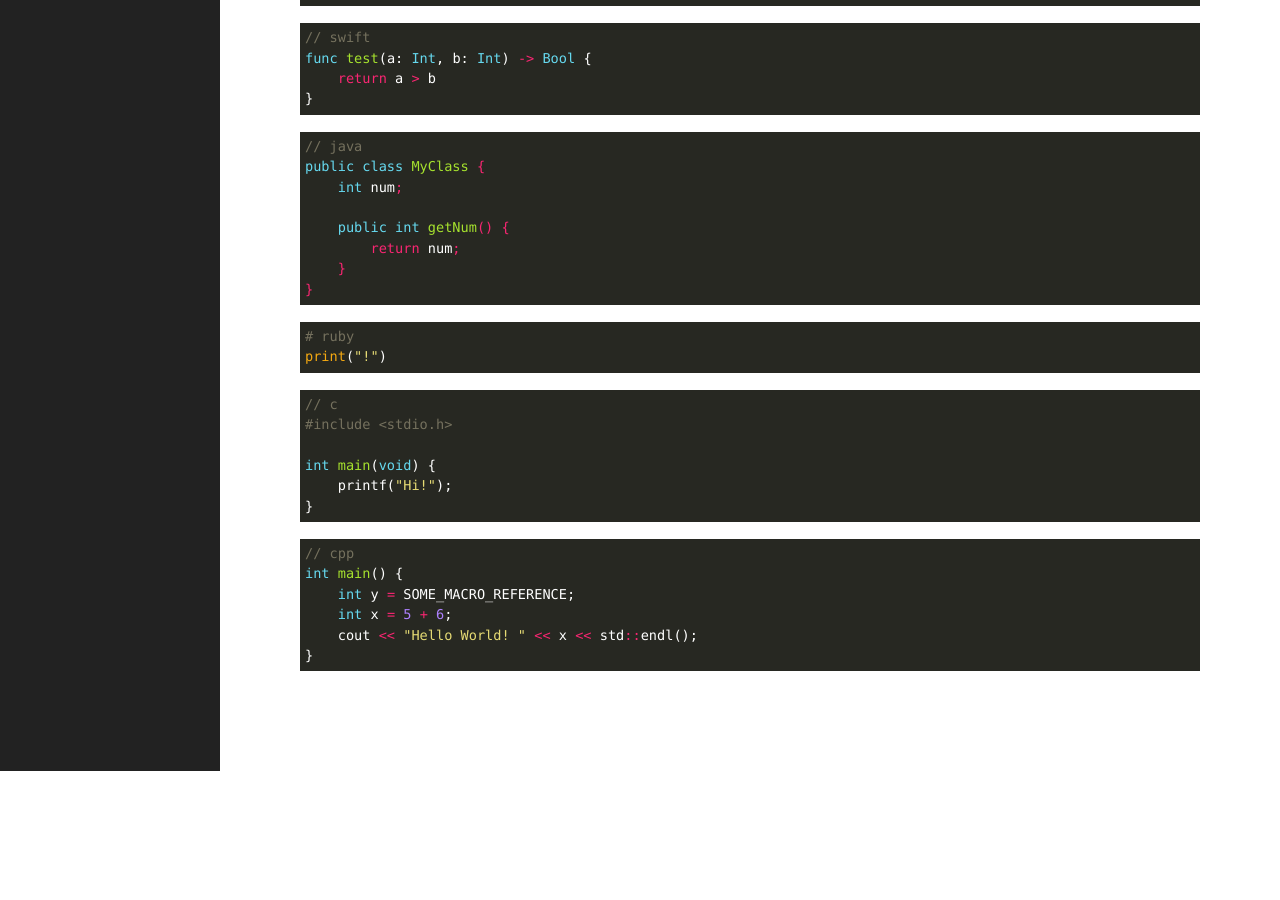
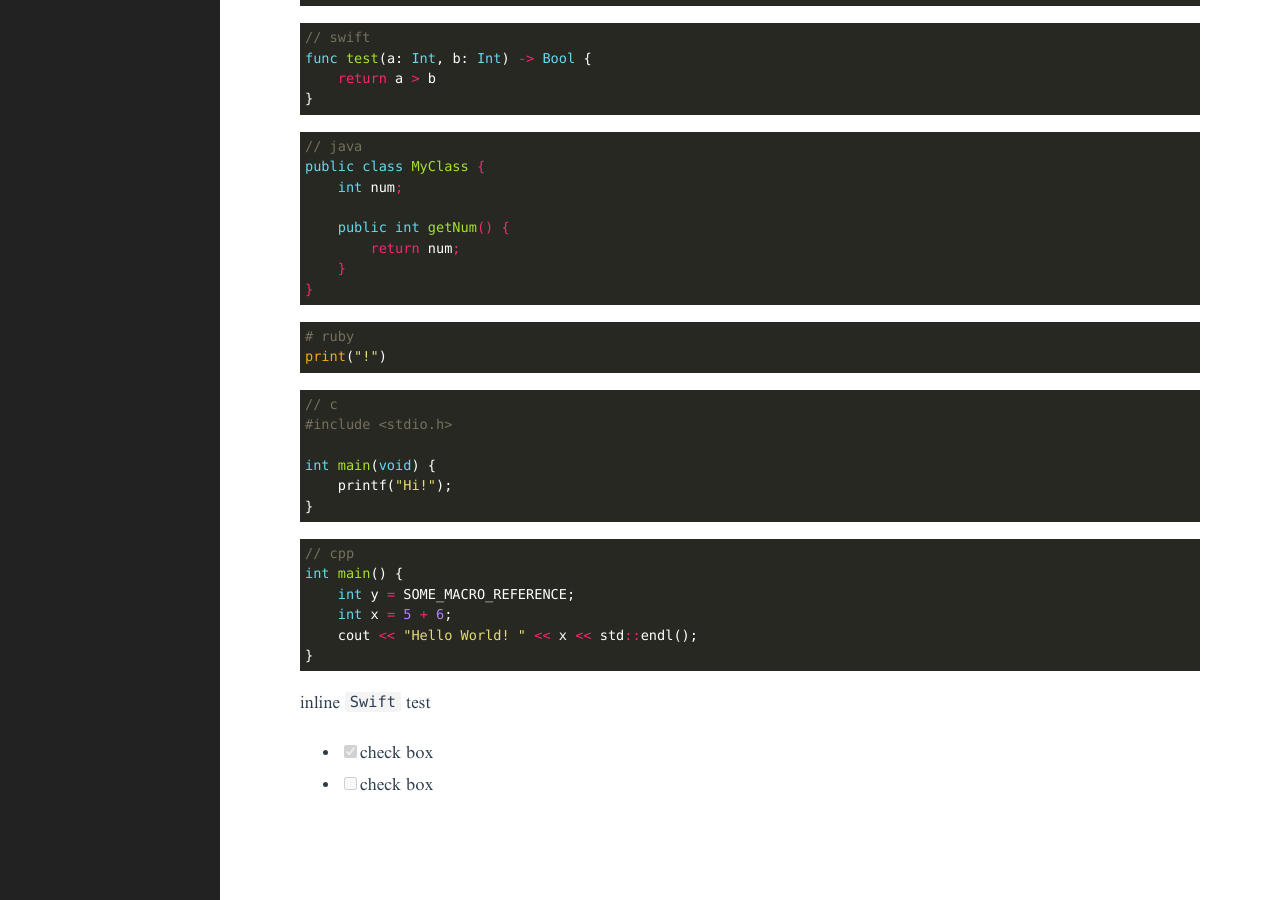
Before and after one commit to Jaewon-Yun/Jaewon-Yun.github.io, a Jekyll site: the page built from _posts/2021-08-15-test-post.markdown, in a window 1280 px wide and 900 px high, scrolled down 3238 px. Built offline with Jekyll 4.4.1, drawn with Linux system fonts in a browser that asks for light colours; before the commit the page ends 4009 px from its top, so only the background shows below that.

Commit message:
Update 2021-08-15-test-post.markdown

````diff
--- a/_posts/2021-08-15-test-post.markdown
+++ b/_posts/2021-08-15-test-post.markdown
@@ -128,3 +128,8 @@ int main() {
     cout << "Hello World! " << x << std::endl();
 }
 ```
+
+inline `Swift` test
+
+- [x] check box
+- [ ] check box
````
